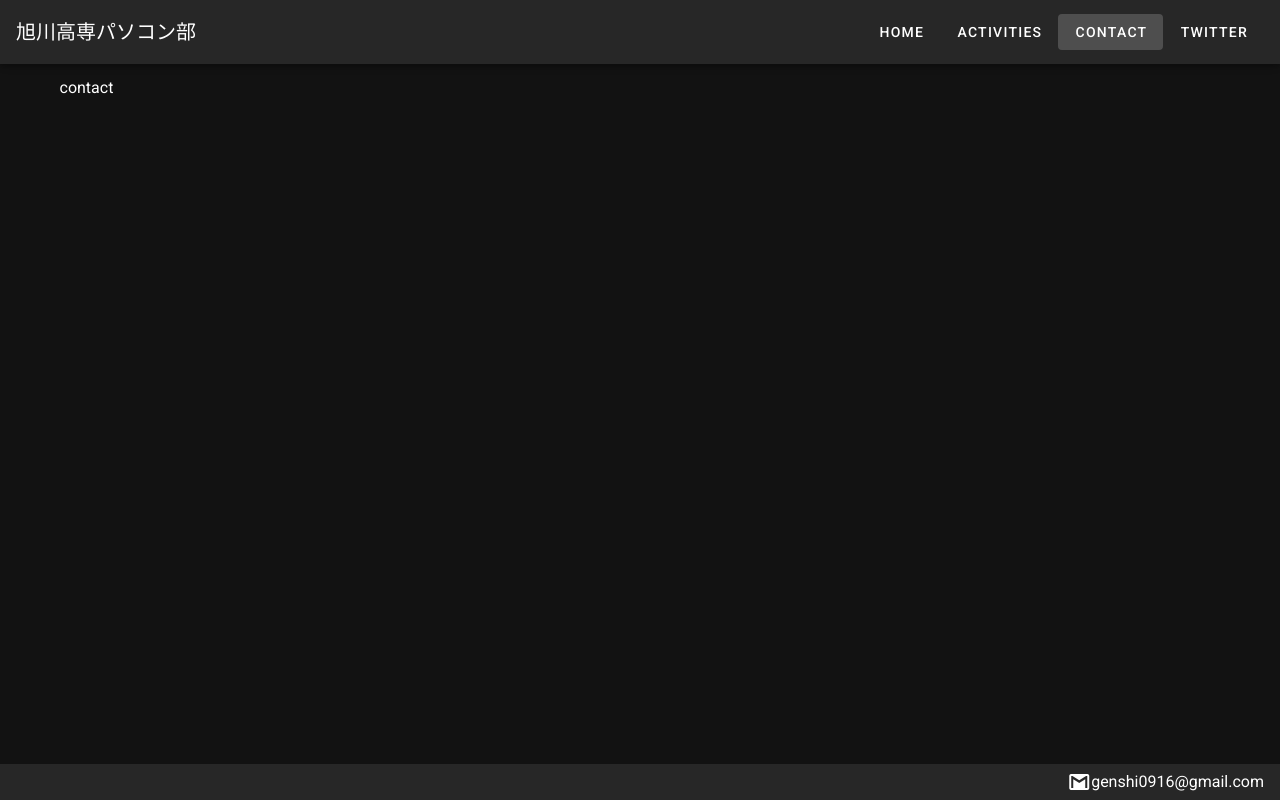
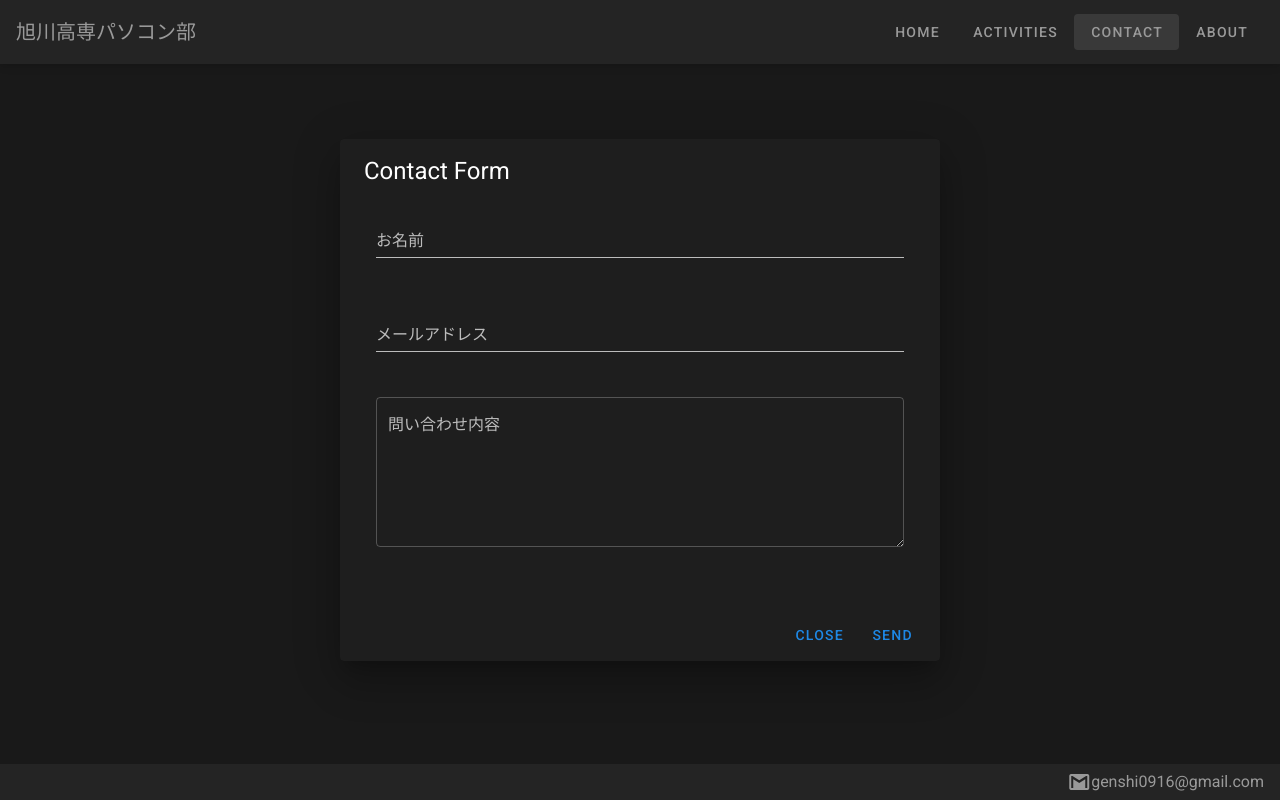
Before and after one commit to Genshi0916/NITAC-PCC-website, a Nuxt app: page /contact in a window 1280 px wide. Built offline with nearby package versions, Linux system fonts and the light colour scheme.

Commit message:
[追加]contactを進めました

```diff
--- a/components/header.vue
+++ b/components/header.vue
@@ -17,7 +17,7 @@ export default
     items:[
       {to:'activities'},
       {to:'contact'},
-      {to:'twitter'},
+      {to:'about'},
     ]
   })
 }
--- a/layouts/default.vue
+++ b/layouts/default.vue
@@ -79,8 +79,8 @@ export default {
         },
         {
           icon: 'mdi-twitter',
-          title: 'Twitter',
-          to: '/twitter'
+          title: 'about',
+          to: '/about'
         }
       ],
       miniVariant: false,
--- a/pages/twitter.vue
+++ b/pages/about.vue
@@ -36,15 +36,13 @@
             </div>
           </v-card>
         </v-col>
-
-
     </v-flex>
   </v-layout>
 </template>
 <script>
   export default
   {
-    name:'twitter',
+    name:'about',
     components:
     {
 
--- a/pages/contact.vue
+++ b/pages/contact.vue
@@ -1,3 +1,39 @@
 <template>
-  <p>contact</p>
-</template>>
+  <v-row justify="center">
+    <v-dialog v-model="dialog" persistent max-width="600px">
+      <v-card>
+        <v-card-title>
+          <span class="headline">Contact Form</span>
+        </v-card-title>
+        <v-card-text>
+          <v-container>
+            <v-row>
+              <v-col cols="12">
+                <v-text-field label="お名前" required></v-text-field>
+              </v-col>
+              <v-col cols="12">
+                <v-text-field label="メールアドレス" required></v-text-field>
+              </v-col>
+              <v-col cols="12">
+                <v-textarea label="問い合わせ内容" outlined required ></v-textarea>
+              </v-col>
+            </v-row>
+          </v-container>
+        </v-card-text>
+        <v-card-actions>
+          <v-spacer></v-spacer>
+          <v-btn color="blue darken-1" text to='/'>Close</v-btn>
+          <v-btn color="blue darken-1" text @click="dialog = false">Send</v-btn>
+        </v-card-actions>
+      </v-card>
+    </v-dialog>
+  </v-row>
+</template>
+
+<script>
+export default {
+  data:()=>({
+    dialog:true
+  })
+}
+</script>
--- a/pages/index.vue
+++ b/pages/index.vue
@@ -30,12 +30,10 @@
 
 <script>
 import Logo from '~/components/Logo.vue'
-// import VuetifyLogo from '~/components/VuetifyLogo.vue'
 
 export default {
   components: {
     Logo,
-    // VuetifyLogo
   }
 }
 </script>
```
